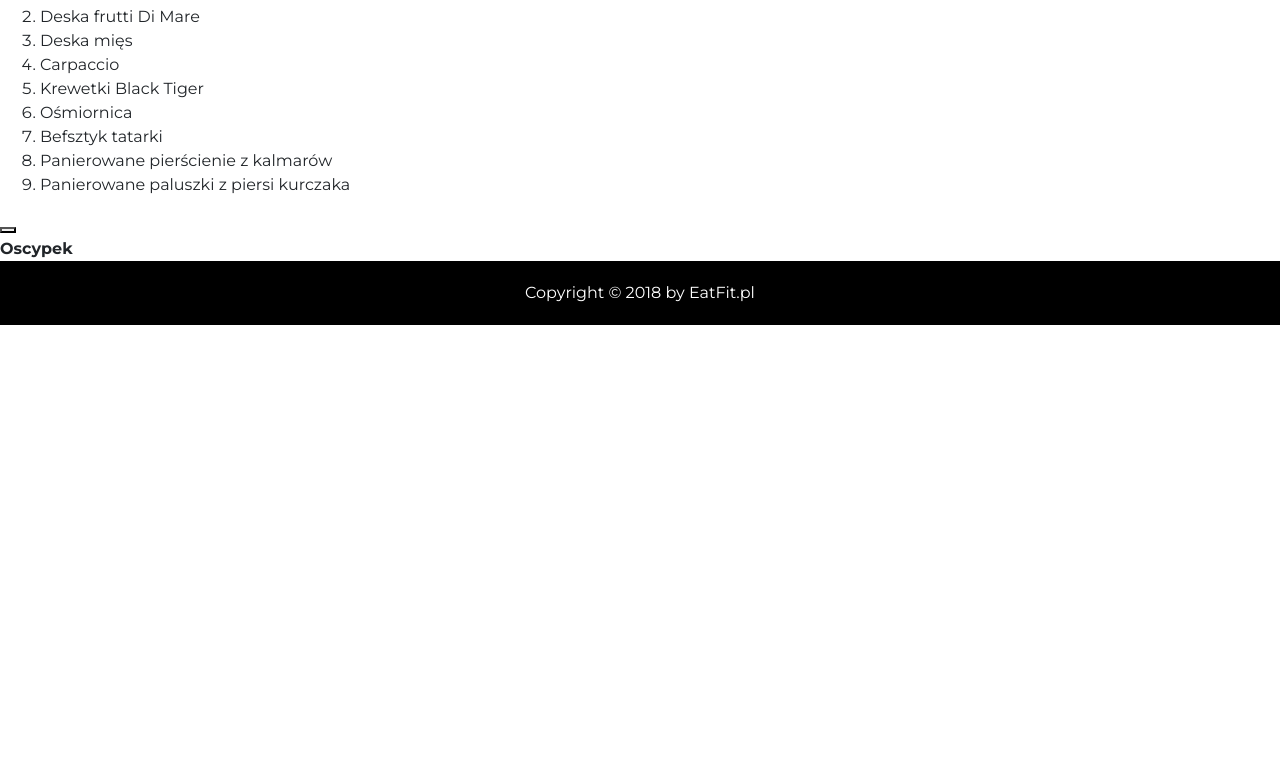
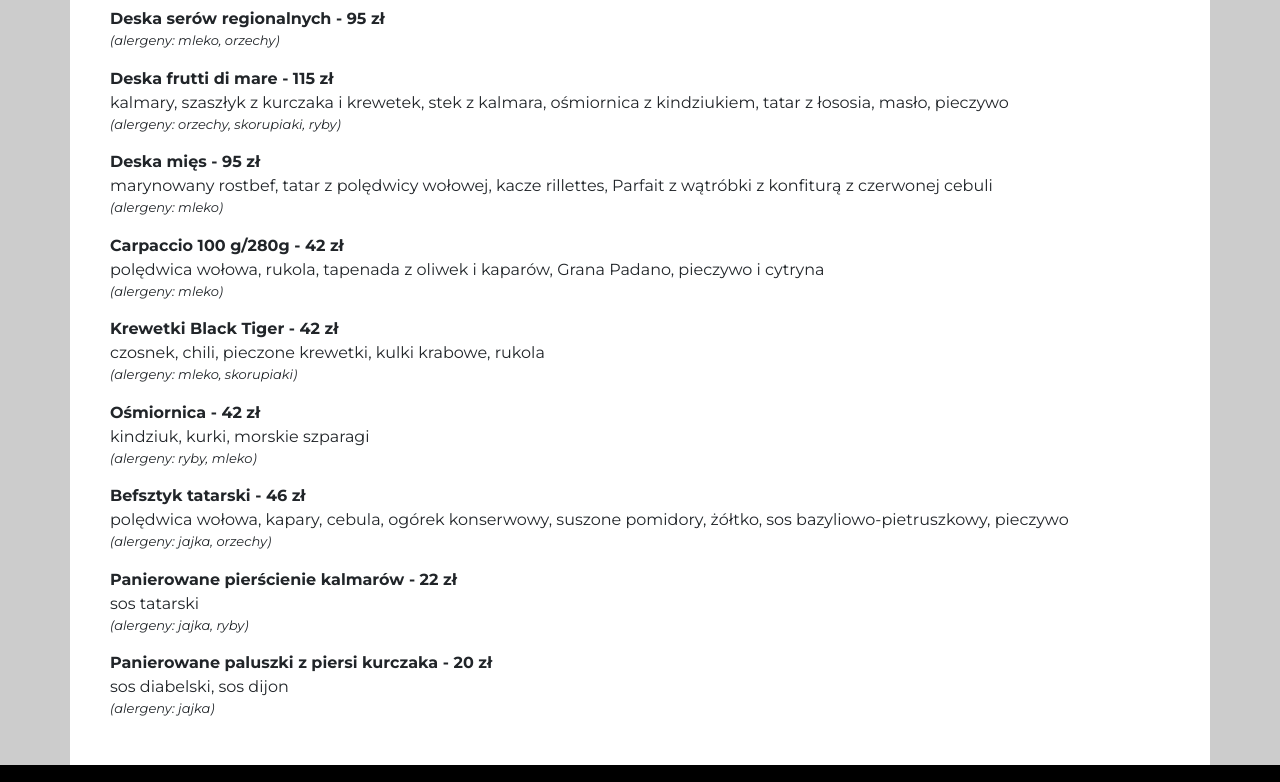
Before and after one commit to rebelkk/EatFitFront, a plain HTML site: page appetizers.html in a window 1280 px wide. Shown: the part 195-977 px from the top of the page. Before the commit the page ends 800 px from the top, so only its background shows below. Drawn offline with nearby package versions, Linux system fonts and the light colour scheme.

Commit message:
Appetizers section

```diff
--- a/appetizers.html
+++ b/appetizers.html
@@ -7,11 +7,15 @@
     <link href="https://fonts.googleapis.com/css?family=Allura&amp;subset=latin-ext" rel="stylesheet">
     <link href="https://fonts.googleapis.com/css?family=Open+Sans:300,300i,400,400i,700,700i&amp;subset=latin-ext" rel="stylesheet">
     <link href="https://fonts.googleapis.com/css?family=Montserrat:400,400i,500,500i,700,700i" rel="stylesheet">
-    <link rel="stylesheet" href="https://stackpath.bootstrapcdn.com/bootstrap/4.1.1/css/bootstrap.min.css" integrity="sha384-WskhaSGFgHYWDcbwN70/dfYBj47jz9qbsMId/iRN3ewGhXQFZCSftd1LZCfmhktB" crossorigin="anonymous">
+    <link rel="stylesheet" href="https://stackpath.bootstrapcdn.com/bootstrap/4.1.1/css/bootstrap.min.css" integrity="sha384-WskhaSGFgHYWDcbwN70/dfYBj47jz9qbsMId/iRN3ewGhXQFZCSftd1LZCfmhktB"
+        crossorigin="anonymous">
     <link rel="stylesheet" href="css/style.css">
-    <script src="https://code.jquery.com/jquery-3.3.1.slim.min.js" integrity="sha384-q8i/X+965DzO0rT7abK41JStQIAqVgRVzpbzo5smXKp4YfRvH+8abtTE1Pi6jizo" crossorigin="anonymous"></script>
-    <script src="https://cdnjs.cloudflare.com/ajax/libs/popper.js/1.14.3/umd/popper.min.js" integrity="sha384-ZMP7rVo3mIykV+2+9J3UJ46jBk0WLaUAdn689aCwoqbBJiSnjAK/l8WvCWPIPm49" crossorigin="anonymous"></script>
-    <script src="https://stackpath.bootstrapcdn.com/bootstrap/4.1.1/js/bootstrap.min.js" integrity="sha384-smHYKdLADwkXOn1EmN1qk/HfnUcbVRZyYmZ4qpPea6sjB/pTJ0euyQp0Mk8ck+5T" crossorigin="anonymous"></script>
+    <script src="https://code.jquery.com/jquery-3.3.1.slim.min.js" integrity="sha384-q8i/X+965DzO0rT7abK41JStQIAqVgRVzpbzo5smXKp4YfRvH+8abtTE1Pi6jizo"
+        crossorigin="anonymous"></script>
+    <script src="https://cdnjs.cloudflare.com/ajax/libs/popper.js/1.14.3/umd/popper.min.js" integrity="sha384-ZMP7rVo3mIykV+2+9J3UJ46jBk0WLaUAdn689aCwoqbBJiSnjAK/l8WvCWPIPm49"
+        crossorigin="anonymous"></script>
+    <script src="https://stackpath.bootstrapcdn.com/bootstrap/4.1.1/js/bootstrap.min.js" integrity="sha384-smHYKdLADwkXOn1EmN1qk/HfnUcbVRZyYmZ4qpPea6sjB/pTJ0euyQp0Mk8ck+5T"
+        crossorigin="anonymous"></script>
     <script src="js/script.js"></script>
 </head>
 
@@ -34,21 +38,83 @@
     <main>
 
         <!-- Sekcja z podmenu przystawek -->
-        <h2>Menu</h2>
         <section class="menu-list">
-            <h3>Przystawki</h3>
-            <ol>
-                <li>Deska serów</li>
-                <li>Deska frutti Di Mare</li>
-                <li>Deska mięs</li>
-                <li>Carpaccio</li>
-                <li>Krewetki Black Tiger</li>
-                <li>Ośmiornica</li>
-                <li>Befsztyk tatarki</li>
-                <li>Panierowane pierścienie z kalmarów</li>
-                <li>Panierowane paluszki z piersi kurczaka</li>
-            </ol>
-            <button class="call-waiter-btn"></button>
+            <div class="menu-list-container container">
+                <h3>Przystawki</h3>
+                <div class="dish-details">
+                    <h4>
+                        <span class="dish-name">Deska serów regionalnych</span>
+                        <span class="price">95 zł</span>
+                    </h4>
+                    <p class="ingredients"></p>
+                    <p class="allergens">(alergeny: mleko, orzechy)</p>
+                </div>
+                <div class="dish-details">
+                    <h4>
+                        <span class="dish-name">Deska frutti di mare</span>
+                        <span class="price">115 zł</span>
+                    </h4>
+                    <p class="ingredients">kalmary, szaszłyk z kurczaka i krewetek, stek z kalmara, ośmiornica z kindziukiem, tatar z łososia, masło, pieczywo</p>
+                    <p class="allergens">(alergeny: orzechy, skorupiaki, ryby)</p>
+                </div>
+                <div class="dish-details">
+                    <h4>
+                        <span class="dish-name">Deska mięs</span>
+                        <span class="price">95 zł</span>
+                    </h4>
+                    <p class="ingredients">marynowany rostbef, tatar z polędwicy wołowej, kacze rillettes, Parfait z wątróbki z konfiturą z czerwonej cebuli</p>
+                    <p class="allergens">(alergeny: mleko)</p>
+                </div>
+                <div class="dish-details">
+                    <h4>
+                        <span class="dish-name">Carpaccio 100 g/280g</span>
+                        <span class="price">42 zł</span>
+                    </h4>
+                    <p class="ingredients">polędwica wołowa, rukola, tapenada z oliwek i kaparów, Grana Padano, pieczywo i cytryna</p>
+                    <p class="allergens">(alergeny: mleko)</p>
+                </div>
+                <div class="dish-details">
+                    <h4>
+                        <span class="dish-name">Krewetki Black Tiger</span>
+                        <span class="price">42 zł</span>
+                    </h4>
+                    <p class="ingredients">czosnek, chili, pieczone krewetki, kulki krabowe, rukola</p>
+                    <p class="allergens">(alergeny: mleko, skorupiaki)</p>
+                </div>
+                <div class="dish-details">
+                    <h4>
+                        <span class="dish-name">Ośmiornica</span>
+                        <span class="price">42 zł</span>
+                    </h4>
+                    <p class="ingredients">kindziuk, kurki, morskie szparagi</p>
+                    <p class="allergens">(alergeny: ryby, mleko)</p>
+                </div>
+                <div class="dish-details">
+                    <h4>
+                        <span class="dish-name">Befsztyk tatarski</span>
+                        <span class="price">46 zł</span>
+                    </h4>
+                    <p class="ingredients">polędwica wołowa, kapary, cebula, ogórek konserwowy, suszone pomidory, żółtko, sos bazyliowo-pietruszkowy, pieczywo</p>
+                    <p class="allergens">(alergeny: jajka, orzechy)</p>
+                </div>
+                <div class="dish-details">
+                    <h4>
+                        <span class="dish-name">Panierowane pierścienie kalmarów</span>
+                        <span class="price">22 zł</span>
+                    </h4>
+                    <p class="ingredients">sos tatarski</p>
+                    <p class="allergens">(alergeny: jajka, ryby)</p>
+                </div>
+                <div class="dish-details">
+                    <h4>
+                        <span class="dish-name">Panierowane paluszki z piersi kurczaka</span>
+                        <span class="price">20 zł</span>
+                    </h4>
+                    <p class="ingredients">sos diabelski, sos dijon</p>
+                    <p class="allergens">(alergeny: jajka)</p>
+                </div>
+                <!-- <button class="call-waiter-btn"></button> -->
+            </div>
         </section>
         <!-- END: Sekcja z podmenu przystawek -->
 
--- a/css/style.css
+++ b/css/style.css
@@ -5,9 +5,20 @@
 body {
     margin: 0;
     padding: 0;
-    /* font-family: 'Open Sans', sans-serif; */
     font-family: 'Montserrat', sans-serif;
+    background-color: #ccc;
 }
+
+h2 {
+    text-align: center;
+    font-family: 'Allura', cursive;
+    margin: 0;
+    font-weight: bold;
+    font-size: 46px;
+    margin: 20px 0;
+}
+
+/*#region Language Box */
 
 .language-box .language-flag {
     display: inline-block;
@@ -24,6 +35,8 @@ body {
 .language-box .language-flag img:hover {
     opacity: 0.8;
 }
+
+/*#endregion*/
 
 /*#region INTRO */
 
@@ -143,6 +156,64 @@ body {
 
 /*#endregion */
 
+/*#region Appetizers Section */
+.menu-list .menu-list-title {
+    padding: 20px 0;
+}
+
+.menu-list .menu-list-container {
+    background-color: white;
+    padding: 30px;
+}
+
+.menu-list .menu-list-container h3 {
+    font-family: 'Allura', cursive;
+    line-height: 1em;
+    font-size: 44px;
+    text-align: center;
+    margin-top: 10px;
+    margin-bottom: 30px;
+}
+
+.menu-list .menu-list-container .price::before {
+    content: ' - ';
+}
+
+.menu-list .dish-details {
+    margin: 10px;
+}
+
+.menu-list .dish-details h4 {
+    margin: 0;
+    font-size: 16px;
+    font-weight: bold;
+    cursor: pointer;
+    transition: 0.5s;
+    display:inline-block;
+}
+
+.menu-list .dish-details h4:hover {
+    text-decoration: underline;
+}
+
+.menu-list .dish-details .ingredients {
+    margin: 0;
+}
+
+.menu-list .dish-details .allergens {
+    font-size: 13px;
+    font-style: italic;
+}
+/*#endregion*/
+
+/*#region Dish Composition */
+
+.dish-composition {
+    display: none;
+}
+
+/*#endregion*/
+
 /*#region Footer*/
 
 .main-page footer {
```
